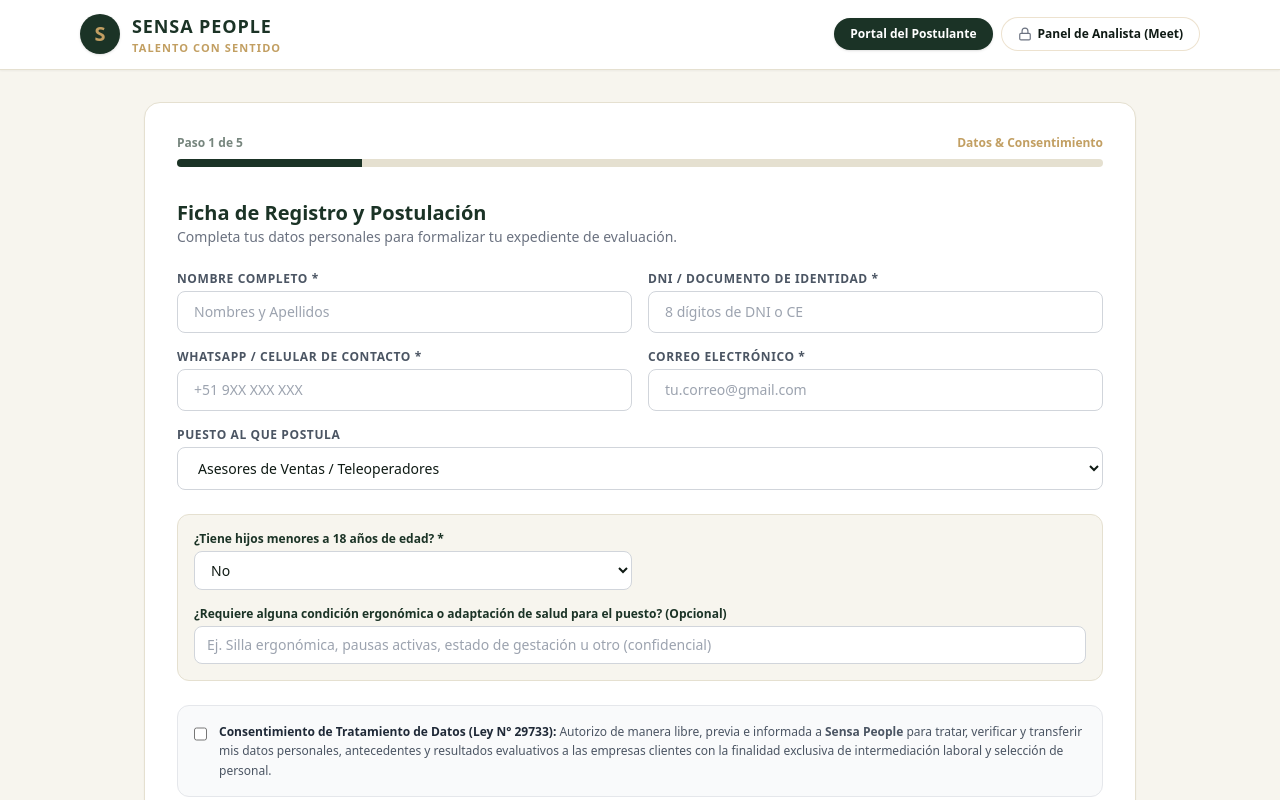
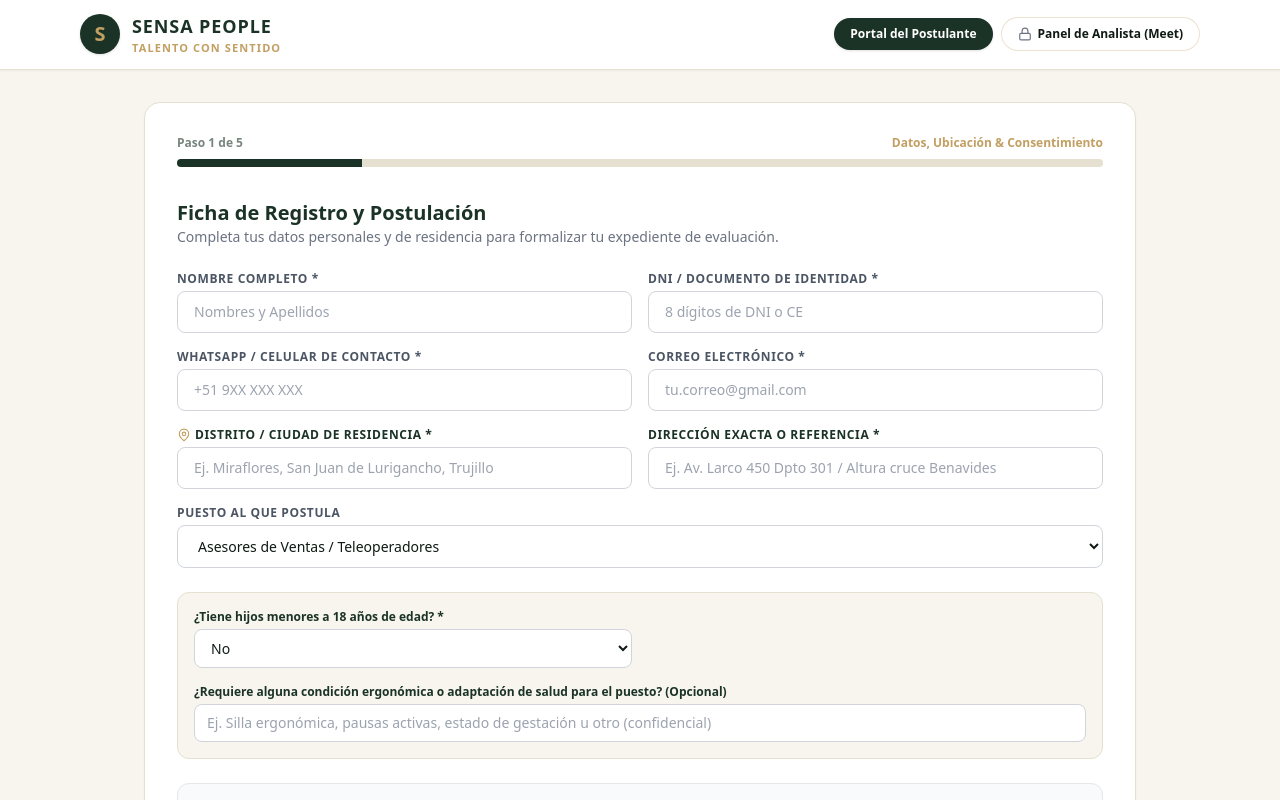
Before and after one commit to diazgarciayc-create/sensa-evaluaciones, a React (Vite) app: page / in a window 1280 px wide. Shown: the top 800 px of the page. Built offline with nearby package versions, Linux system fonts and the light colour scheme; a web font is replaced by a local one.

Commit message:
add address field

```diff
--- a/src/App.jsx
+++ b/src/App.jsx
@@ -3,7 +3,7 @@ import {
   Users, CheckCircle2, AlertCircle, FileText, Send, Award,
   HelpCircle, ChevronRight, UserCheck, ShieldCheck, Download,
   ExternalLink, Sparkles, MessageCircle, Star, Phone, Mail, Building,
-  Lock, LogOut, KeyRound, RefreshCw, Eye, Search
+  Lock, LogOut, KeyRound, RefreshCw, Eye, Search, MapPin
 } from 'lucide-react';
 
 const SCRIPT_URL = "https://script.google.com/macros/s/AKfycbwTqdEZ3S1gyD2PbVYqpXJC7d9WElGletaN3ld8KGZFq2w0mr9qa6vSiab8_1lS18kFJQ/exec";
@@ -33,6 +33,8 @@ export default function App() {
     dni: '',
     phone: '',
     email: '',
+    district: '',
+    address: '',
     position: 'Asesores de Ventas / Teleoperadores',
     hasChildren: 'No',
     childrenCount: '0',
@@ -112,8 +114,8 @@ export default function App() {
       alert('Debe aceptar la Cláusula de Tratamiento de Datos Personales para continuar.');
       return;
     }
-    if (step === 1 && (!formData.fullName || !formData.dni || !formData.phone)) {
-      alert('Por favor complete todos los datos obligatorios del Paso 1.');
+    if (step === 1 && (!formData.fullName || !formData.dni || !formData.phone || !formData.district || !formData.address)) {
+      alert('Por favor complete todos los datos obligatorios del Paso 1, incluyendo su distrito y dirección.');
       return;
     }
     setStep(prev => prev + 1);
@@ -199,6 +201,7 @@ export default function App() {
   const filteredCandidates = candidatesList.filter(c =>
     (c.fullName && c.fullName.toString().toLowerCase().includes(searchTerm.toLowerCase())) ||
     (c.dni && c.dni.toString().includes(searchTerm)) ||
+    (c.district && c.district.toString().toLowerCase().includes(searchTerm.toLowerCase())) ||
     (c.position && c.position.toString().toLowerCase().includes(searchTerm.toLowerCase()))
   );
 
@@ -319,7 +322,7 @@ export default function App() {
                 <div className="flex justify-between items-center text-xs font-bold text-[#1B3326]/60 mb-2">
                   <span>Paso {step} de 5</span>
                   <span className="text-[#C29F62]">
-                    {step === 1 && 'Datos & Consentimiento'}
+                    {step === 1 && 'Datos, Ubicación & Consentimiento'}
                     {step === 2 && 'Prueba 1: Atajos y PC'}
                     {step === 3 && 'Prueba 2: Lógica & Aptitud'}
                     {step === 4 && 'Prueba 3: Perfil Conductual'}
@@ -340,7 +343,7 @@ export default function App() {
               <div className="space-y-6">
                 <div>
                   <h2 className="text-xl font-bold text-[#1B3326]">Ficha de Registro y Postulación</h2>
-                  <p className="text-sm text-gray-500">Completa tus datos personales para formalizar tu expediente de evaluación.</p>
+                  <p className="text-sm text-gray-500">Completa tus datos personales y de residencia para formalizar tu expediente de evaluación.</p>
                 </div>
 
                 <div className="grid grid-cols-1 md:grid-cols-2 gap-4">
@@ -384,6 +387,33 @@ export default function App() {
                       className="w-full px-4 py-2.5 rounded-lg border border-gray-300 focus:outline-none focus:ring-2 focus:ring-[#1B3326] text-sm"
                     />
                   </div>
+
+                  {/* NUEVOS CAMPOS: UBICACIÓN Y DIRECCIÓN */}
+                  <div>
+                    <label className="block text-xs font-bold uppercase tracking-wider text-[#1B3326] mb-1 flex items-center gap-1">
+                      <MapPin className="w-3.5 h-3.5 text-[#C29F62]" /> Distrito / Ciudad de Residencia *
+                    </label>
+                    <input
+                      type="text"
+                      placeholder="Ej. Miraflores, San Juan de Lurigancho, Trujillo"
+                      value={formData.district}
+                      onChange={(e) => setFormData({...formData, district: e.target.value})}
+                      className="w-full px-4 py-2.5 rounded-lg border border-gray-300 focus:outline-none focus:ring-2 focus:ring-[#1B3326] text-sm bg-white"
+                    />
+                  </div>
+                  <div>
+                    <label className="block text-xs font-bold uppercase tracking-wider text-[#1B3326] mb-1">
+                      Dirección Exacta o Referencia *
+                    </label>
+                    <input
+                      type="text"
+                      placeholder="Ej. Av. Larco 450 Dpto 301 / Altura cruce Benavides"
+                      value={formData.address}
+                      onChange={(e) => setFormData({...formData, address: e.target.value})}
+                      className="w-full px-4 py-2.5 rounded-lg border border-gray-300 focus:outline-none focus:ring-2 focus:ring-[#1B3326] text-sm bg-white"
+                    />
+                  </div>
+
                   <div className="md:col-span-2">
                     <label className="block text-xs font-bold uppercase tracking-wider text-gray-600 mb-1">Puesto al que Postula</label>
                     <select
@@ -709,13 +739,14 @@ export default function App() {
                 <div className="bg-gray-50 p-4 rounded-xl border border-gray-200 max-w-md mx-auto text-left text-xs space-y-1 text-gray-600">
                   <p><strong>Postulante:</strong> {formData.fullName}</p>
                   <p><strong>DNI:</strong> {formData.dni}</p>
+                  <p><strong>Residencia:</strong> {formData.district} ({formData.address})</p>
                   <p><strong>Carga Familiar:</strong> {formData.hasChildren === 'Sí' ? `${formData.childrenCount} hijo(s) menor(es)` : 'Sin hijos menores'}</p>
                   <p><strong>Estado Legal:</strong> Consentimiento Ley 29733 Aceptado</p>
                 </div>
 
                 <div>
                   <a
-                    href={`https://wa.me/51967255622?text=Hola%20Sensa%20People,%20completé%20mi%20evaluación%20digital.%20Nombre:%20${encodeURIComponent(formData.fullName)}%20-%20DNI:%20${encodeURIComponent(formData.dni)}`}
+                    href={`https://wa.me/51967255622?text=Hola%20Sensa%20People,%20completé%20mi%20evaluación%20digital.%20Nombre:%20${encodeURIComponent(formData.fullName)}%20-%20DNI:%20${encodeURIComponent(formData.dni)}%20-%20Distrito:%20${encodeURIComponent(formData.district)}`}
                     target="_blank"
                     rel="noreferrer"
                     className="inline-flex items-center space-x-2 bg-[#1B3326] text-white px-6 py-3 rounded-full font-bold text-sm hover:bg-[#14261C] transition shadow"
@@ -766,7 +797,7 @@ export default function App() {
               <Search className="w-4 h-4 text-gray-400 ml-1" />
               <input
                 type="text"
-                placeholder="Buscar por Nombre, DNI o Puesto..."
+                placeholder="Buscar por Nombre, DNI, Distrito o Puesto..."
                 value={searchTerm}
                 onChange={(e) => setSearchTerm(e.target.value)}
                 className="w-full text-xs text-gray-800 placeholder-gray-400 focus:outline-none"
@@ -798,6 +829,7 @@ export default function App() {
                       <tr>
                         <th className="py-3 px-4">Fecha</th>
                         <th className="py-3 px-4">Postulante</th>
+                        <th className="py-3 px-4">Ubicación</th>
                         <th className="py-3 px-4">Puesto</th>
                         <th className="py-3 px-4 text-center">Atajos</th>
                         <th className="py-3 px-4 text-center">Lógica</th>
@@ -818,6 +850,10 @@ export default function App() {
                           <td className="py-3 px-4">
                             <div className="font-bold text-[#1B3326]">{cand.fullName}</div>
                             <div className="text-[11px] text-gray-500">DNI: {cand.dni} | Cel: {cand.phone}</div>
+                          </td>
+                          <td className="py-3 px-4">
+                            <div className="font-semibold text-gray-800">{cand.district || 'No especificado'}</div>
+                            <div className="text-[10px] text-gray-500 truncate max-w-[150px]">{cand.address || ''}</div>
                           </td>
                           <td className="py-3 px-4 text-[11px] text-gray-600">{cand.position}</td>
                           <td className="py-3 px-4 text-center">
@@ -866,6 +902,10 @@ export default function App() {
                     <h3 className="text-2xl font-bold text-[#1B3326] mt-1">{selectedCandidate.fullName}</h3>
                     <p className="text-xs text-gray-500">
                       DNI: <strong>{selectedCandidate.dni}</strong> | Celular: <strong>{selectedCandidate.phone}</strong> | Correo: <strong>{selectedCandidate.email}</strong>
+                    </p>
+                    <p className="text-xs text-[#1B3326] font-medium mt-1 flex items-center gap-1">
+                      <MapPin className="w-3.5 h-3.5 text-[#C29F62]" />
+                      <strong>Distrito:</strong> {selectedCandidate.district || 'No especificado'} &nbsp;|&nbsp; <strong>Dirección:</strong> {selectedCandidate.address || 'No especificada'}
                     </p>
                   </div>
 
```
